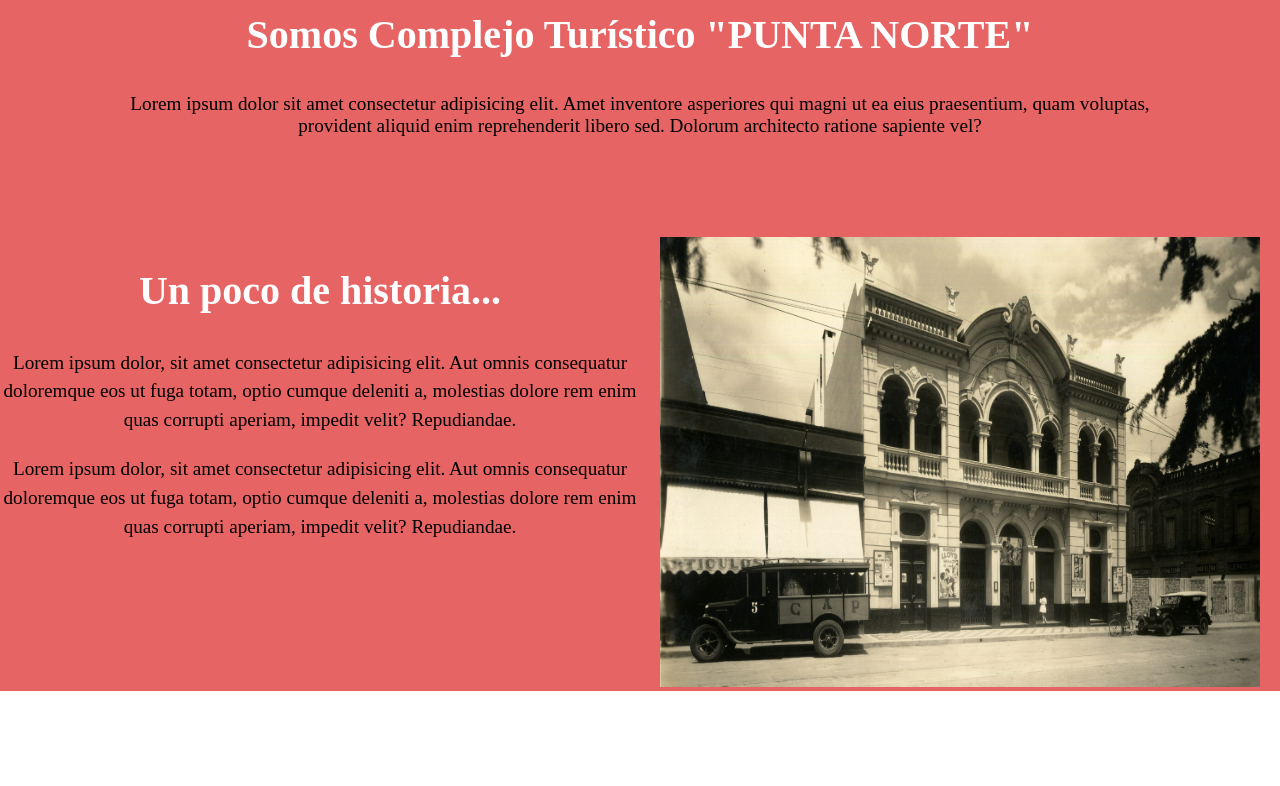
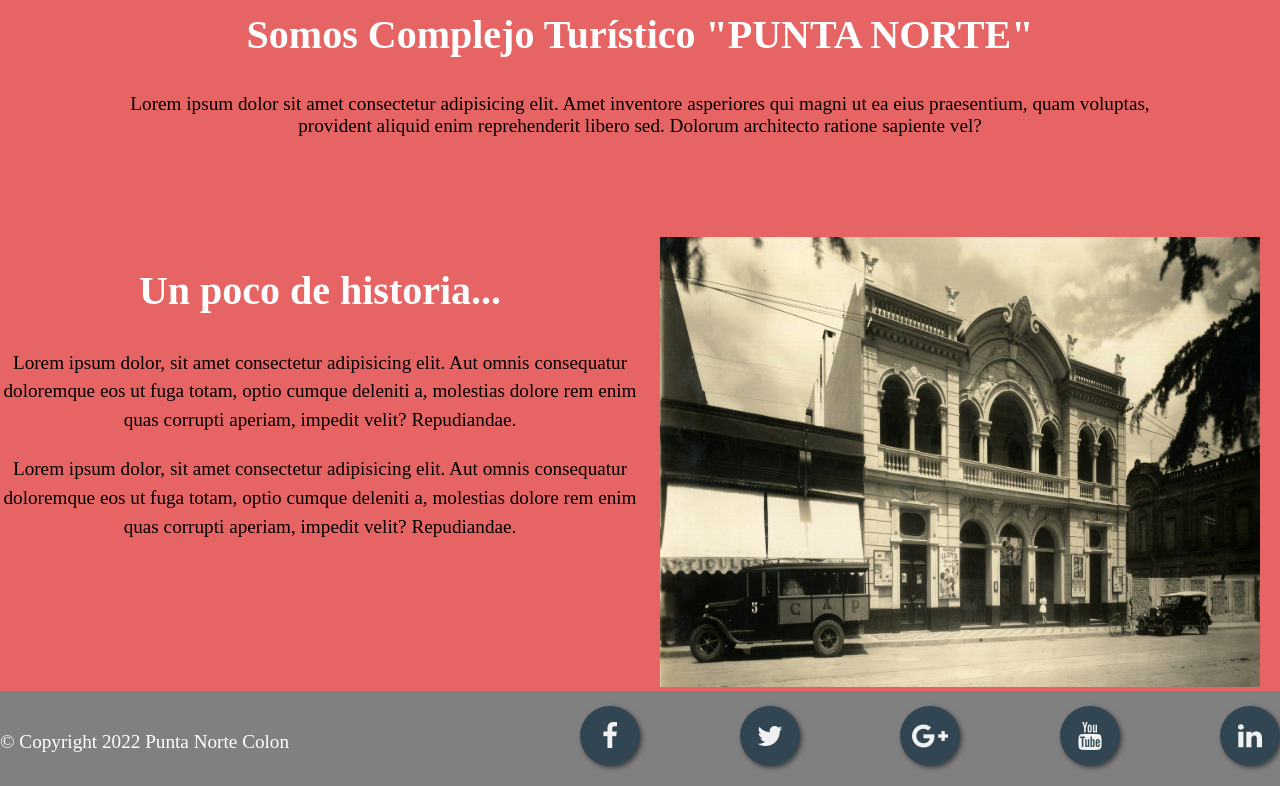
Before and after one commit to Gonmrod/PreEntrega2-Rodriguez, a plain HTML site: page index.html in a window 1280 px wide. Shown: the part 690-1476 px from the top of the page. Before the commit the page ends 1381 px from the top, so only its background shows below. Drawn offline with Linux system fonts and the light colour scheme.

Commit message:
index complete

```diff
--- a/assets/css/style.css
+++ b/assets/css/style.css
@@ -135,3 +135,42 @@ a#id{
     font-weight: 500;
     font-size: larger;
 }
+
+/*footer*/
+.footer{
+    height: 10px;
+    display: flex;
+    background-color: grey;
+    color: white;
+    padding-top: 40px;
+    font-size: larger;
+
+}
+.buttons {
+    min-width: 700px;
+    display: flex;
+    justify-content: flex-end;
+    margin-top: -25px;
+    gap: 100px;
+    background-color: grey;
+    padding-bottom: 20px;
+
+  }
+
+  .buttons a {
+    text-decoration: none;
+    font-size: 28px;
+    width: 60px;
+    height: 60px;
+    line-height: 60px;
+    text-align: center;
+    background: #314652;
+    color: #f1f1f1;
+    border-radius: 50%;
+    box-shadow: 2px 2px 5px rgba(0, 0, 0, .5);
+    transition: all .4s ease-in-out;
+  }
+
+  .buttons a:hover {
+    transform: scale(1.2);
+  }
--- a/index.html
+++ b/index.html
@@ -5,6 +5,7 @@
     <meta http-equiv="X-UA-Compatible" content="IE=edge">
     <meta name="viewport" content="width=device-width, initial-scale=1.0">
     <link rel="stylesheet" href="./assets/css/style.css">
+    <link rel="stylesheet" href="https://stackpath.bootstrapcdn.com/font-awesome/4.7.0/css/font-awesome.min.css">
     <title>Punta Norte Colón</title>
 </head>
 <body>
@@ -61,8 +62,16 @@
             <figure class="about__img">
                 <img src="/assets/img/complejoHistoria.jpg" class="about__picture" width="600" height="450">
               </figure>
-
-
     </main>
+    <footer>
+        <p class="footer">&copy; Copyright 2022 Punta Norte Colon</p>
+        <section class="buttons">
+            <a href="#" class="fa fa-facebook"></a>
+            <a href="#" class="fa fa-twitter"></a>
+            <a href="#" class="fa fa-google-plus"></a>
+            <a href="#" class="fa fa-youtube"></a>
+            <a href="#" class="fa fa-linkedin"></a>
+          </section>
+    </footer>
 </body>
 </html>
```
